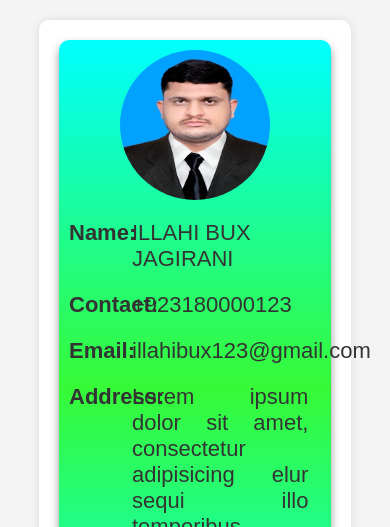
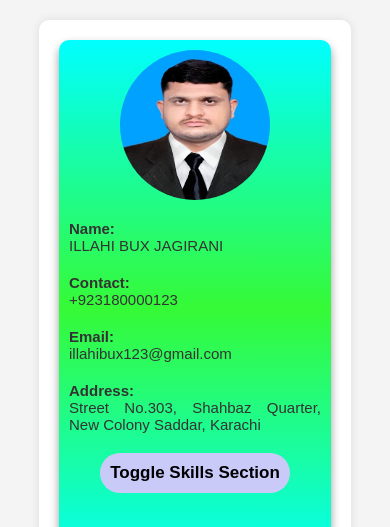
Before and after one commit to illahibuxjagirani/milestone-1-2, a website: page index.html in a window 390 px wide. Shown: the top 527 px of the page. Drawn offline with Linux system fonts and the light colour scheme.

Commit message:
media Query

```diff
--- a/index.html
+++ b/index.html
@@ -24,7 +24,7 @@
 
                     <p><strong>Email:</strong> <span id="contactDesign">illahibux123@gmail.com</span></p>
 
-                    <p class="address"><strong>Address:</strong> <span id="addressDesign">Lorem ipsum dolor sit amet, consectetur adipisicing elur sequi illo temporibus voluptas culpa minus!</span></p>
+                    <p class="address"><strong>Address:</strong> <span id="addressDesign">Street No.303, Shahbaz Quarter, New Colony Saddar, Karachi</span></p>
                 </div>
                 <p class="toggleSkills">
 
--- a/style.css
+++ b/style.css
@@ -57,18 +57,10 @@ body {
 .details-info p{
   display: flex;
   font-size: 22px;
+  flex-direction: column;
 
 }
 
-.details-info strong{
-  width: 25%;
-
-}
-
-.details-info span{
-  width: 70%;
-
-}
 
 .social-links img {
   width: 30px;
@@ -172,10 +164,14 @@ transition: all 200ms;
       margin-bottom: 20px;
   }
 
-
-
   .design-left,
   .design-right {
       width: 100%;
   }
 }
+
+@media (max-width:500px) {
+  .details-info p{
+    font-size: 15px;
+  }
+}
```
